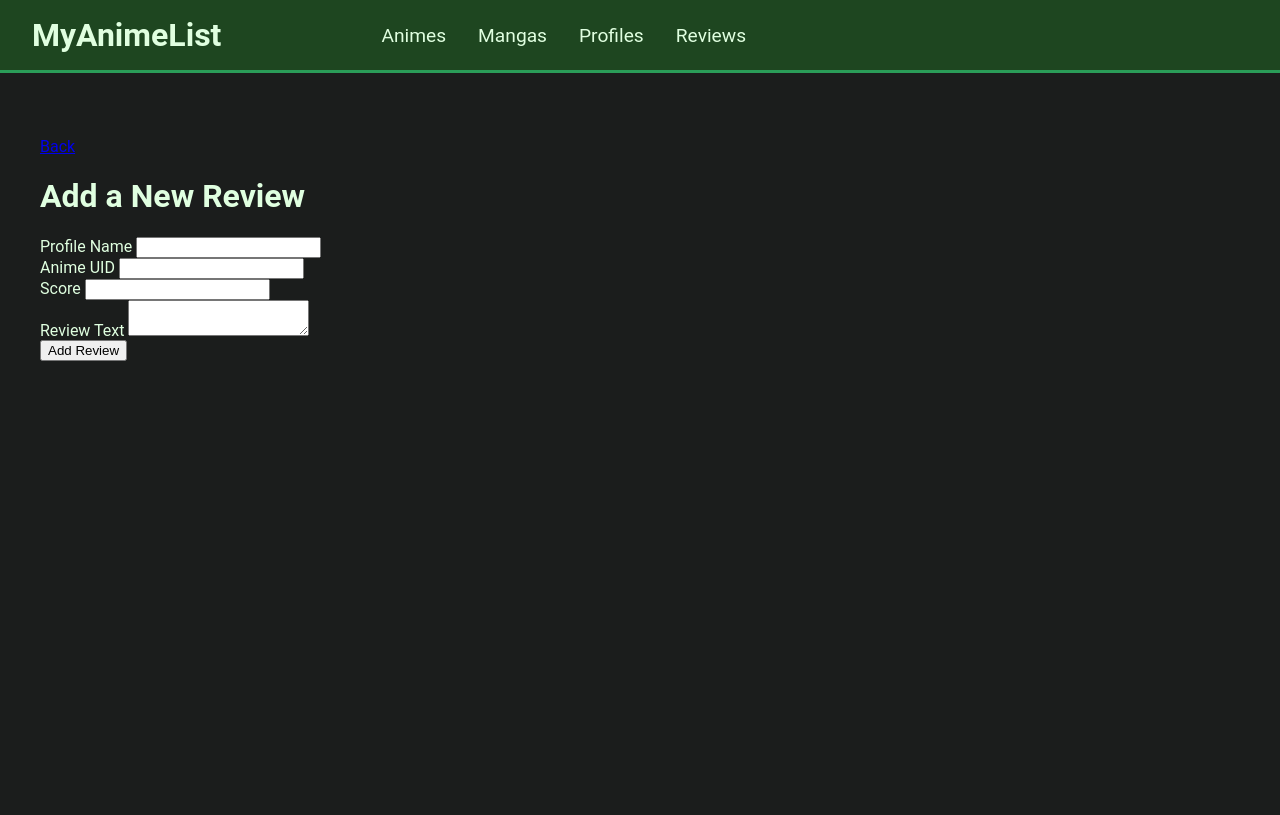
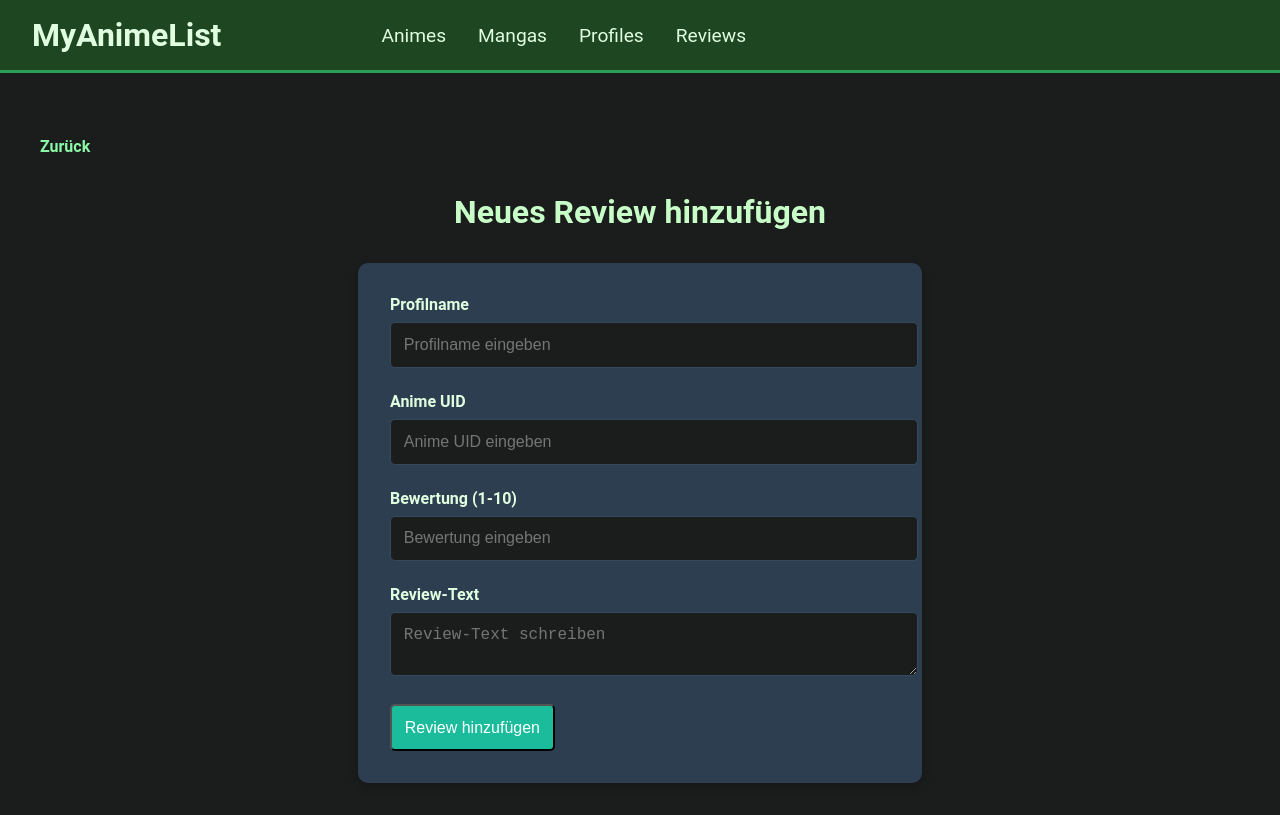
Before and after one commit to alimoh02/Abschlussarbeit---MyAnimeList, a SvelteKit app: page /reviews/create in a window 1280 px wide. Built offline with nearby package versions, Linux system fonts and the light colour scheme.

Commit message:
Save point

```diff
--- a/src/routes/reviews/+page.server.js
+++ b/src/routes/reviews/+page.server.js
@@ -2,10 +2,8 @@
 
 export async function load() {
     try {
-    const reviews = await db.getReviews(100);
-    return {
-      reviews,
-    };
+        const reviews = await db.getReviews(100); // Limitiere auf 100 Reviews
+        return { reviews };
     } catch (error) {
         console.error("Fehler beim Laden der Reviews:", error.message);
         return { reviews: [] };
--- a/src/routes/reviews/+page.svelte
+++ b/src/routes/reviews/+page.svelte
@@ -3,12 +3,20 @@
   let { data } = $props();
 </script>
 
-<p><i>Anime reviews von MyAnimeList.com</i></p>
+<p><i>Anime Reviews von MyAnimeList.com</i></p>
+
+<div class="actions">
+  <a href="/reviews/create" class="btn btn-dark">Neues Review hinzufügen</a>
+</div>
 
 <div class="review-grid">
   {#each data.reviews as review}
       <div class="review-wrapper">
-      <ReviewCard {review}></ReviewCard>
+          <ReviewCard {review} />
+          <form method="POST" action="?/delete" class="delete-form">
+              <input type="hidden" name="id" value={review._id} />
+              <button type="submit" class="btn btn-danger btn-sm">Review löschen</button>
+          </form>
       </div>
   {:else}
       <p>Keine Reviews verfügbar.</p>
@@ -16,14 +24,54 @@
 </div>
 
 <style>
+  .actions {
+      margin-bottom: 1.5rem;
+  }
+
+  .btn {
+      display: inline-block;
+      background-color: #34495e;
+      color: white;
+      padding: 0.8rem 1.2rem;
+      text-decoration: none;
+      font-size: 1rem;
+      border-radius: 5px;
+      transition: background-color 0.3s ease;
+  }
+
+  .btn:hover {
+      background-color: #2c3e50;
+  }
+
   .review-grid {
       display: grid;
       grid-template-columns: repeat(auto-fit, minmax(300px, 1fr));
-    gap: 1.5rem; /* Horizontaler Abstand */
+      gap: 1.5rem;
       margin-top: 2rem;
   }
 
   .review-wrapper {
-    margin-bottom: 1.5rem; /* Vertikaler Abstand zwischen den Karten */
+      display: flex;
+      flex-direction: column;
+      gap: 0.5rem;
+  }
+
+  .delete-form {
+      text-align: center;
+      margin-top: 0.5rem;
+  }
+
+  .btn-danger {
+      background-color: #e74c3c;
+      color: white;
+      padding: 0.5rem 1rem;
+      border: none;
+      border-radius: 5px;
+      cursor: pointer;
+      transition: background-color 0.3s ease;
+  }
+
+  .btn-danger:hover {
+      background-color: #c0392b;
   }
 </style>
--- a/src/routes/reviews/create/+page.server.js
+++ b/src/routes/reviews/create/+page.server.js
@@ -6,7 +6,7 @@
         let review = {
             profile: data.get("profile"),
             anime_uid: data.get("anime_uid"),
-      score: data.get("score"),
+            score: parseInt(data.get("score")),
             text: data.get("text"),
         };
         await db.createReview(review);
--- a/src/routes/reviews/create/+page.svelte
+++ b/src/routes/reviews/create/+page.svelte
@@ -2,28 +2,110 @@
   let { form } = $props();
 </script>
 
-  <a href="/reviews">Back</a>
-  <h1>Add a New Review</h1>
-  <form method="POST" action="?/create">
-    <div class="mb-3">
-      <label for="" class="form-label">Profile Name</label>
-      <input name="profile" class="form-control" type="text" />
+<a href="/reviews" class="back-link">Zurück</a>
+<h1>Neues Review hinzufügen</h1>
+
+<form method="POST" action="?/create" class="form-container">
+  <div class="form-group">
+      <label for="profile" class="form-label">Profilname</label>
+      <input id="profile" name="profile" class="form-input" type="text" placeholder="Profilname eingeben" required />
   </div>
-    <div class="mb-3">
-      <label for="" class="form-label">Anime UID</label>
-      <input name="anime_uid" class="form-control" type="text" />
+
+  <div class="form-group">
+      <label for="anime_uid" class="form-label">Anime UID</label>
+      <input id="anime_uid" name="anime_uid" class="form-input" type="text" placeholder="Anime UID eingeben" required />
   </div>
-    <div class="mb-3">
-      <label for="" class="form-label">Score</label>
-      <input name="score" class="form-control" type="number" />
+
+  <div class="form-group">
+      <label for="score" class="form-label">Bewertung (1-10)</label>
+      <input id="score" name="score" class="form-input" type="number" min="1" max="10" placeholder="Bewertung eingeben" required />
   </div>
-    <div class="mb-3">
-      <label for="" class="form-label">Review Text</label>
-      <textarea name="text" class="form-control"></textarea>
+
+  <div class="form-group">
+      <label for="text" class="form-label">Review-Text</label>
+      <textarea id="text" name="text" class="form-input" placeholder="Review-Text schreiben" required></textarea>
   </div>
-    <button type="submit" class="btn btn-primary">Add Review</button>
+
+  <button type="submit" class="btn btn-success">Review hinzufügen</button>
 </form>
 
 {#if form?.success}
-    <p>Review successfully created!</p>
+  <p class="success-message">Review erfolgreich hinzugefügt!</p>
 {/if}
+
+<style>
+  .back-link {
+      color: #8afaa8;
+      font-weight: bold;
+      text-decoration: none;
+      margin-bottom: 1rem;
+      display: inline-block;
+  }
+
+  .back-link:hover {
+      text-decoration: underline;
+  }
+
+  h1 {
+      color: #c8ffc8;
+      text-align: center;
+      margin-bottom: 2rem;
+  }
+
+  .form-container {
+      background-color: #2c3e50;
+      padding: 2rem;
+      border-radius: 10px;
+      max-width: 500px;
+      margin: 0 auto;
+      box-shadow: 0 4px 8px rgba(0, 0, 0, 0.2);
+  }
+
+  .form-group {
+      margin-bottom: 1.5rem;
+  }
+
+  .form-label {
+      display: block;
+      margin-bottom: 0.5rem;
+      font-weight: bold;
+      color: #e0ffe0;
+  }
+
+  .form-input {
+      width: 100%;
+      padding: 0.8rem;
+      border: 1px solid #34495e;
+      border-radius: 5px;
+      background-color: #1b1d1c;
+      color: #e0ffe0;
+      font-size: 1rem;
+  }
+
+  .form-input:focus {
+      outline: none;
+      border-color: #1abc9c;
+      box-shadow: 0 0 4px #1abc9c;
+  }
+
+  .btn-success {
+      background-color: #1abc9c;
+      color: white;
+      padding: 0.8rem;
+      font-size: 1rem;
+      border-radius: 5px;
+      text-align: center;
+      cursor: pointer;
+  }
+
+  .btn-success:hover {
+      background-color: #16a085;
+  }
+
+  .success-message {
+      color: #1abc9c;
+      font-weight: bold;
+      text-align: center;
+      margin-top: 1.5rem;
+  }
+</style>
```
Lines whose indentation alone changed are shown as unchanged.
